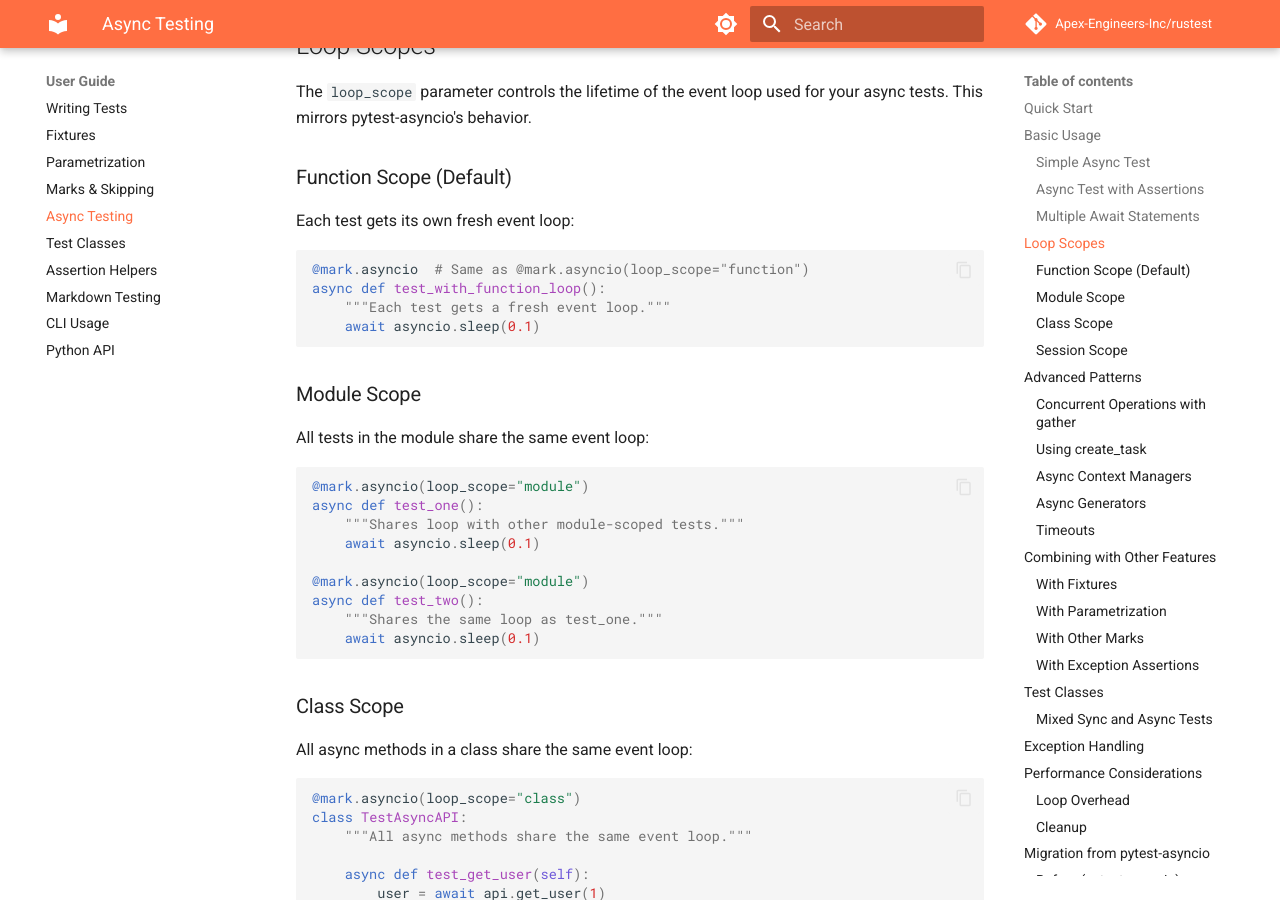
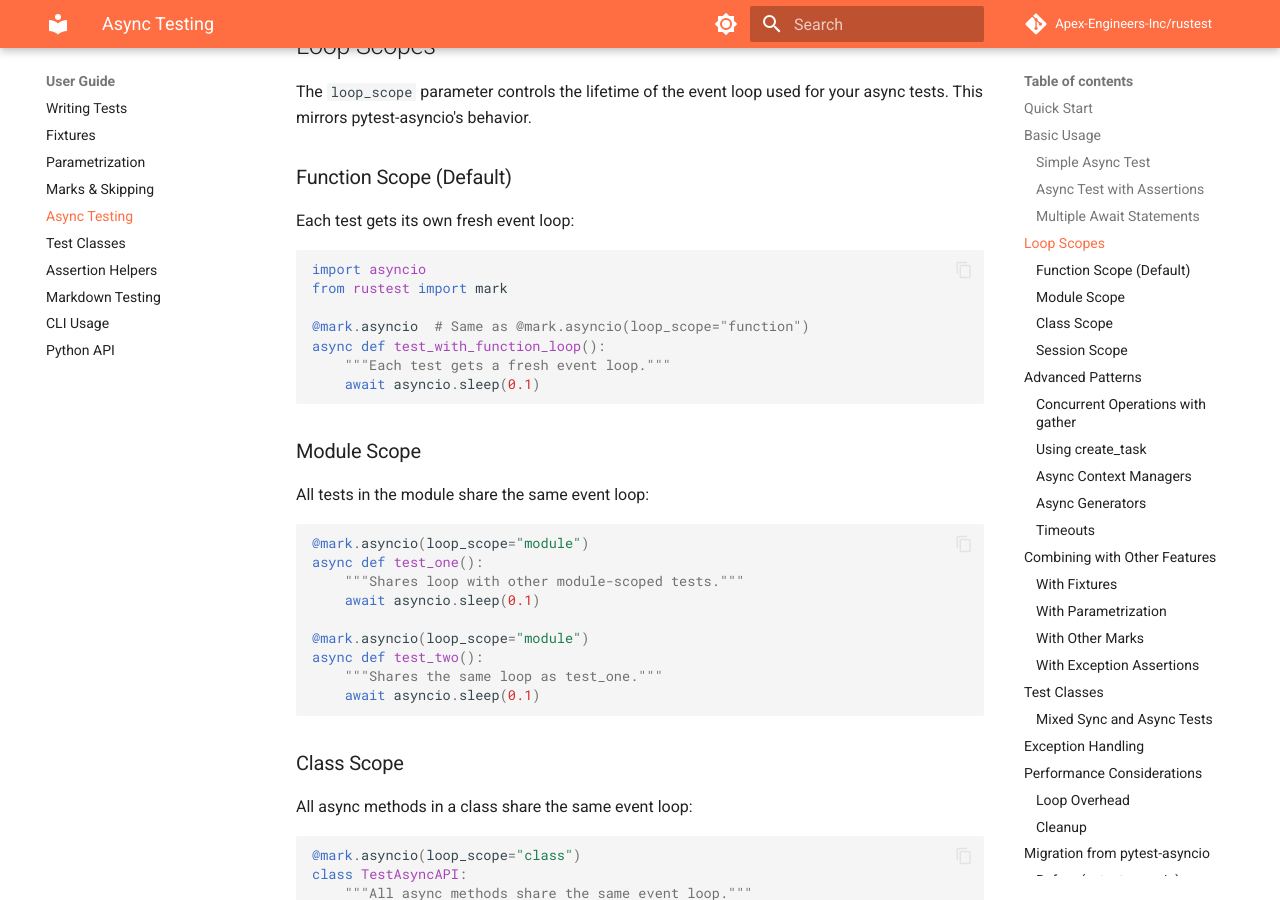
Before and after one commit to Apex-Engineers-Inc/rustest, an MkDocs documentation site: the page built from docs/guide/async-testing.md, in a window 1280 px wide and 900 px high, scrolled down 1511 px. Built offline with MkDocs 1.6.1 and Material for MkDocs 9.7.7, drawn with Linux system fonts in a browser that asks for light colours; comment, search, counter and statistics services are not loaded.

Commit message:
Add imports to async-testing.md examples (partial)

````diff
--- a/docs/guide/async-testing.md
+++ b/docs/guide/async-testing.md
@@ -71,6 +71,9 @@ The `loop_scope` parameter controls the lifetime of the event loop used for your
 Each test gets its own fresh event loop:
 
 ```python
+import asyncio
+from rustest import mark
+
 @mark.asyncio  # Same as @mark.asyncio(loop_scope="function")
 async def test_with_function_loop():
     """Each test gets a fresh event loop."""
````
